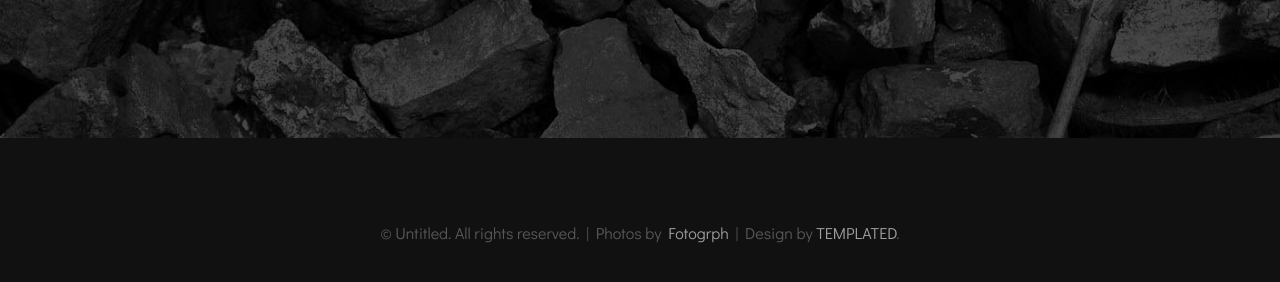
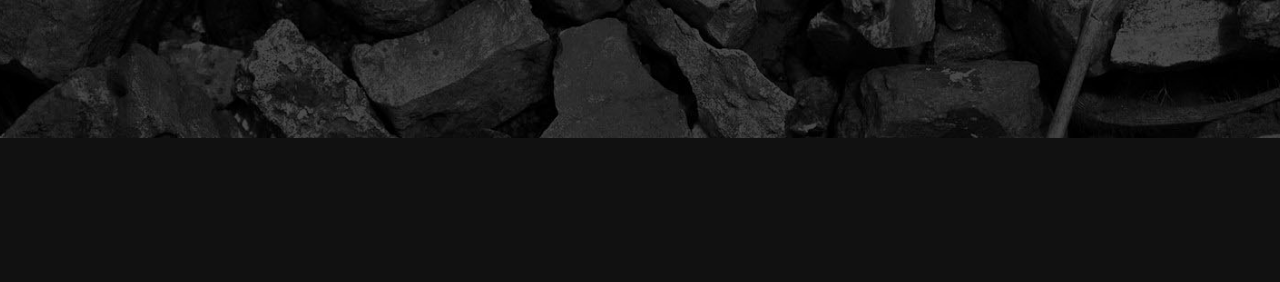
Before and after one commit to L200150083/L200150083.github.io, a plain HTML site: page index.html in a window 1280 px wide. Shown: the part 588-870 px from the top of the page. After the commit the page ends 800 px from the top, so only its background shows below. Drawn offline with Linux system fonts and the light colour scheme.

Commit message:
Update index.html

```diff
--- a/index.html
+++ b/index.html
@@ -52,8 +52,6 @@ Released   : 20140228
 </div>
 
 </div>
-<div id="copyright" class="container">
-	<p>&copy; Untitled. All rights reserved. | Photos by <a href="http://fotogrph.com/">Fotogrph</a> | Design by <a href="http://templated.co" rel="nofollow">TEMPLATED</a>.</p>
-</div>
+
 </body>
 </html>
```
